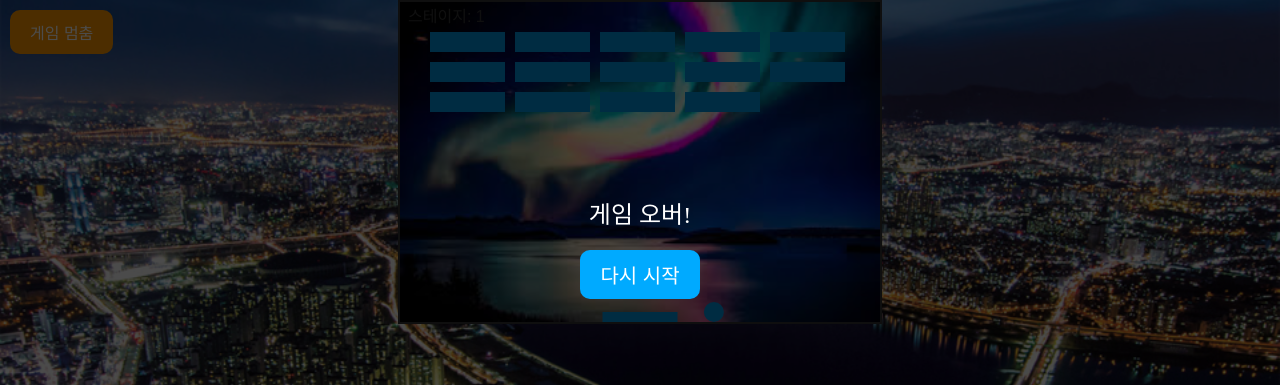
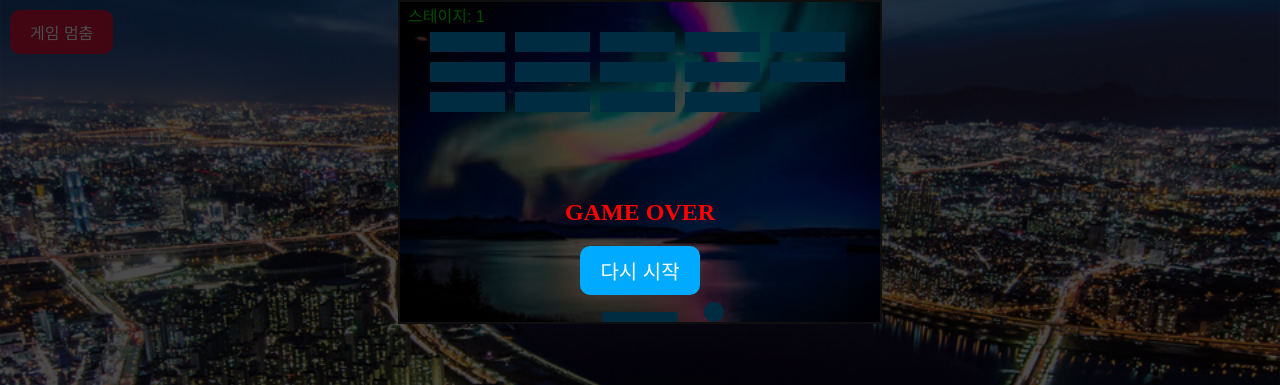
Before and after one commit to codes1ave/kdhisbored, a plain HTML site: page index.html in a window 1280 px wide. Shown: the top 385 px of the page. Drawn offline with Linux system fonts and the light colour scheme.

Commit message:
Add files via upload

```diff
--- a/index.html
+++ b/index.html
@@ -22,6 +22,7 @@
       margin: 0 auto;
       border: 2px solid #333;
       touch-action: none;
+
 
       background-image: url("오로라.jpeg");
   background-repeat: no-repeat;
@@ -73,12 +74,12 @@
 
 <!-- 게임 오버 오버레이 -->
 <div id="gameOverScreen">
-  <div>게임 오버!</div>
+  <div style="color: red;"><strong>GAME OVER</strong></div>
   <button id="restartBtn">다시 시작</button>
 </div>
 
 <!-- 게임 멈춤 버튼 -->
-<button id="pauseBtn">게임 멈춤</button>
+<button id="pauseBtn" style="background-color: crimson;">게임 멈춤</button>
 
 <script>
   const canvas = document.getElementById("gameCanvas");
@@ -223,7 +224,7 @@
 
   function drawScore() {
     ctx.font = "16px Arial";
-    ctx.fillStyle = "#333";
+    ctx.fillStyle = "#00ff00";
     ctx.fillText(`스테이지: ${stage}`, 8, 20);
   }
 
@@ -343,7 +344,7 @@
         const remainingDays = Math.ceil(timeDifference / (1000 * 3600 * 24));
 
         if (remainingDays <= 0) {
-          resultDiv.textContent = '전역일입니다!';
+          resultDiv.textContent = '전역일';
         } else {
           resultDiv.textContent = `D-${remainingDays}`;
         }
```
